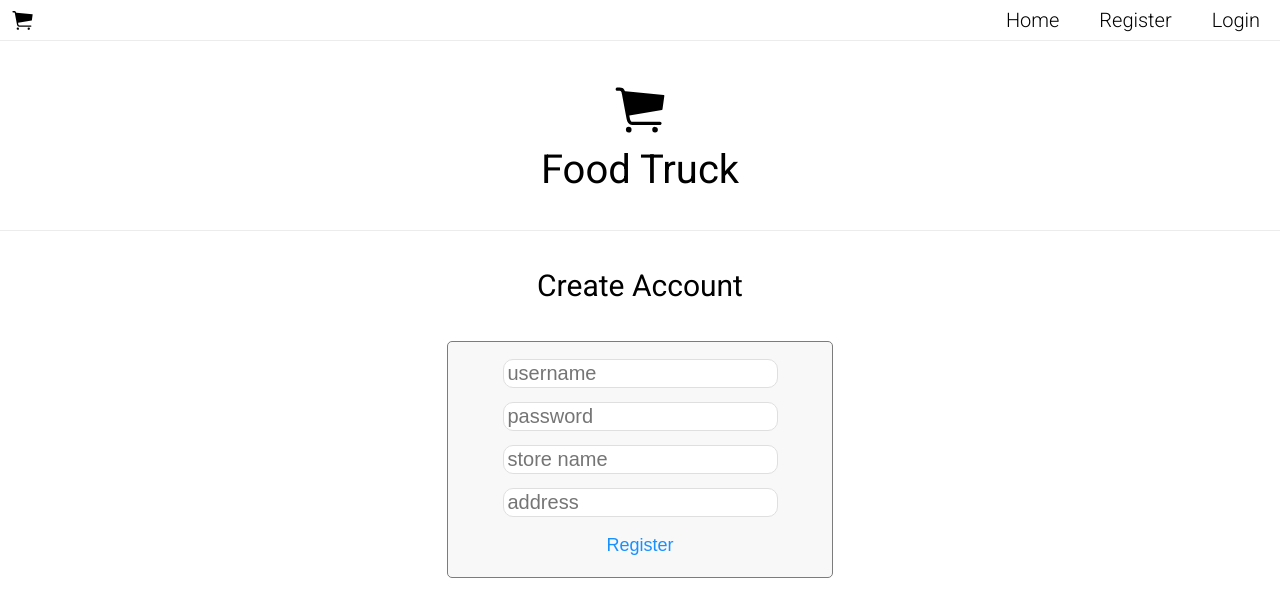
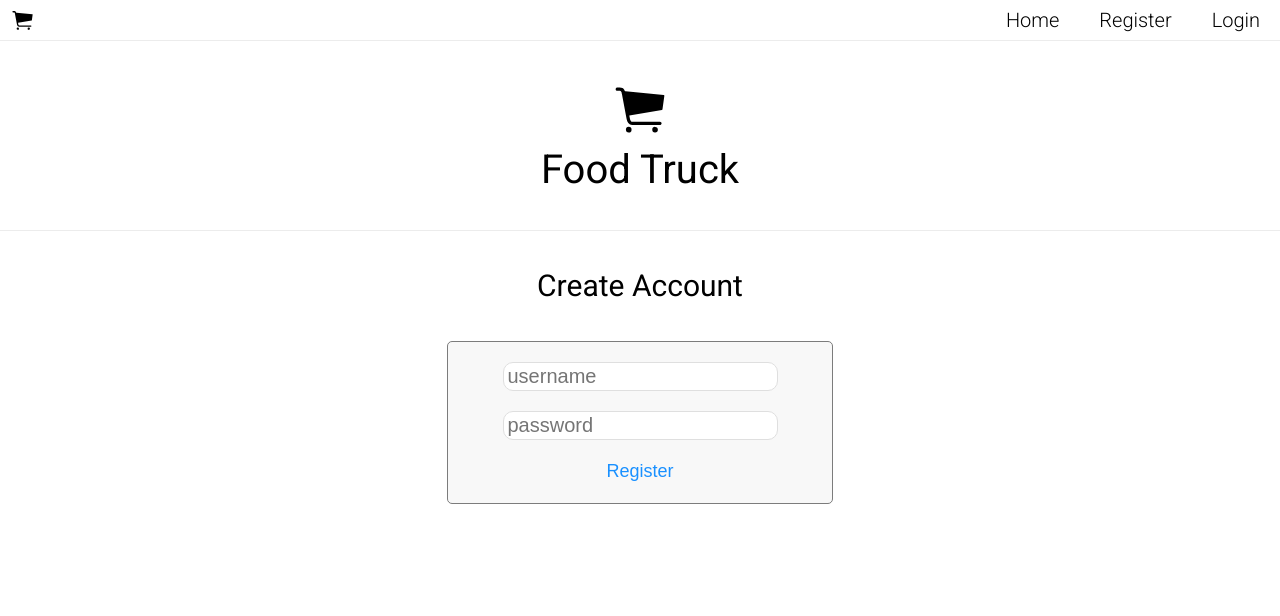
Before and after one commit to williamschwindt/FoodTruck, a React (Create React App) app in the folder food-truck/: page /register/store in a window 1280 px wide. Shown: the top 616 px of the page. Built offline with nearby package versions, Linux system fonts and the light colour scheme.

Commit message:
updated registering to match new schema

```diff
--- a/food-truck/src/actions/registerAccount.js
+++ b/food-truck/src/actions/registerAccount.js
@@ -5,7 +5,7 @@ import { REGISTER_ACCOUNT_START, REGISTER_ACCOUNT_SUCCESS, REGISTER_ACCOUNT_FAIL
 export const registerAccount = (body) => dispatch => {
     dispatch({ type: REGISTER_ACCOUNT_START })
 
-    axios.post('https://food-truck-prod.herokuapp.com/api/auth/register', body)
+    axios.post('https://food-truck-dev1.herokuapp.com/api/auth/register', body)
     .then(res => {
         dispatch({ type: REGISTER_ACCOUNT_SUCCESS, payload: res })
     })
--- a/food-truck/src/components/Register/BasicRegister.scss
+++ b/food-truck/src/components/Register/BasicRegister.scss
@@ -83,7 +83,7 @@
                 background-color: transparent;
                 border: none;
                 font-size: 2rem;
-                margin: 7px 0;
+                margin: 10px 0;
                 color: #000;
                 background-color: #fff;
                 border-radius: 10px;
--- a/food-truck/src/components/Register/Basicregister.js
+++ b/food-truck/src/components/Register/Basicregister.js
@@ -8,22 +8,10 @@ const BasicRegister = (props) => {
 
     const [userInfo, setUserInfo] = useState({
         user_type: props.type,
-        address: '',
-        username: '',
-        password: '',
-        name: ''
     })
 
     if(props.error.response) {
         console.log(props.error.response.data.message)
-    }
-
-    const formatName = (name) => {
-        if(name === 'store name') {
-            return name.replace('store name', 'name')
-        } else {
-            return name
-        }
     }
 
     const changeHandler = (e) => {
@@ -34,9 +22,6 @@ const BasicRegister = (props) => {
     }
 
     const validateForm = () => {
-        if (userInfo.user_type === 'deliverer') {
-            userInfo.address = 'not specified'
-        }
         for(let input in userInfo){
             if (userInfo[input] === '') {
                 return false
@@ -88,7 +73,7 @@ const BasicRegister = (props) => {
                 <h1>Create Account</h1>
                 <div className="register-form">
                     {inputs.map(input => {
-                        return <input key={inputs.indexOf(input)} name={formatName(input)} onChange={changeHandler}  placeholder={input}/>
+                        return <input key={inputs.indexOf(input)} name={input} onChange={changeHandler}  placeholder={input}/>
                     })}
                     <button onClick={register}>Register</button>
                 </div>
--- a/food-truck/src/components/Register/RegisterCustomer.js
+++ b/food-truck/src/components/Register/RegisterCustomer.js
@@ -4,7 +4,7 @@ import BasicRegister from './Basicregister'
 const RegisterCustomer = () => {
     return (
         <div>
-            <BasicRegister inputs={['username', 'password', 'name', 'address']} type='customer'/>
+            <BasicRegister inputs={['username', 'password']} type='customer'/>
         </div>
     )
 }
--- a/food-truck/src/components/Register/RegisterDeliverer.js
+++ b/food-truck/src/components/Register/RegisterDeliverer.js
@@ -3,7 +3,7 @@ import BasicRegister from './Basicregister'
 
 const RegisterDeliverer = () => {
     return (
-        <BasicRegister inputs={['username', 'password', 'name']} type='deliverer'/>
+        <BasicRegister inputs={['username', 'password']} type='deliverer'/>
     )
 }
 
--- a/food-truck/src/components/Register/RegisterStore.js
+++ b/food-truck/src/components/Register/RegisterStore.js
@@ -3,7 +3,7 @@ import BasicRegister from './Basicregister'
 
 const RegisterStore = () => {
     return (
-        <BasicRegister inputs={['username', 'password', 'store name', 'address']} type='store'/>
+        <BasicRegister inputs={['username', 'password']} type='store'/>
     )
 }
 
```
